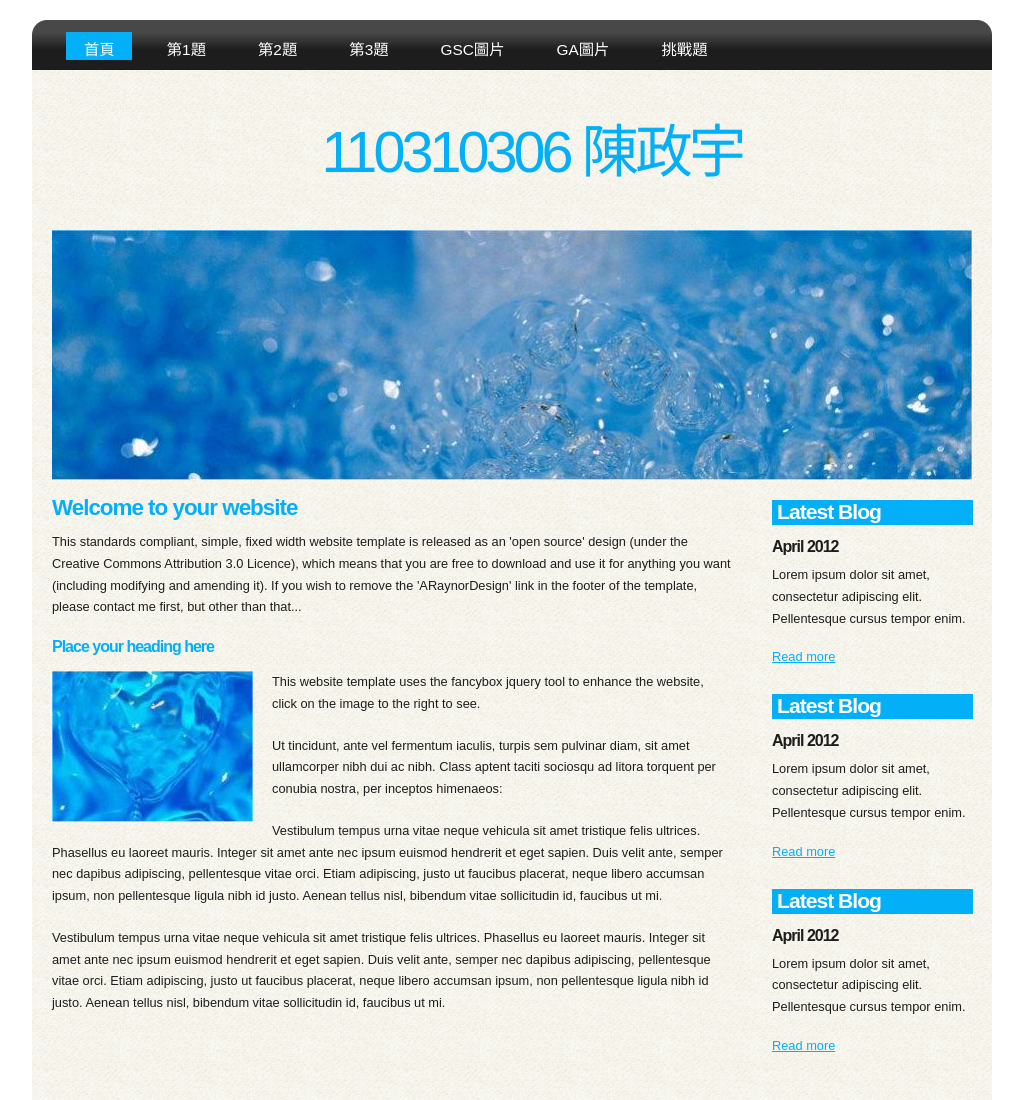
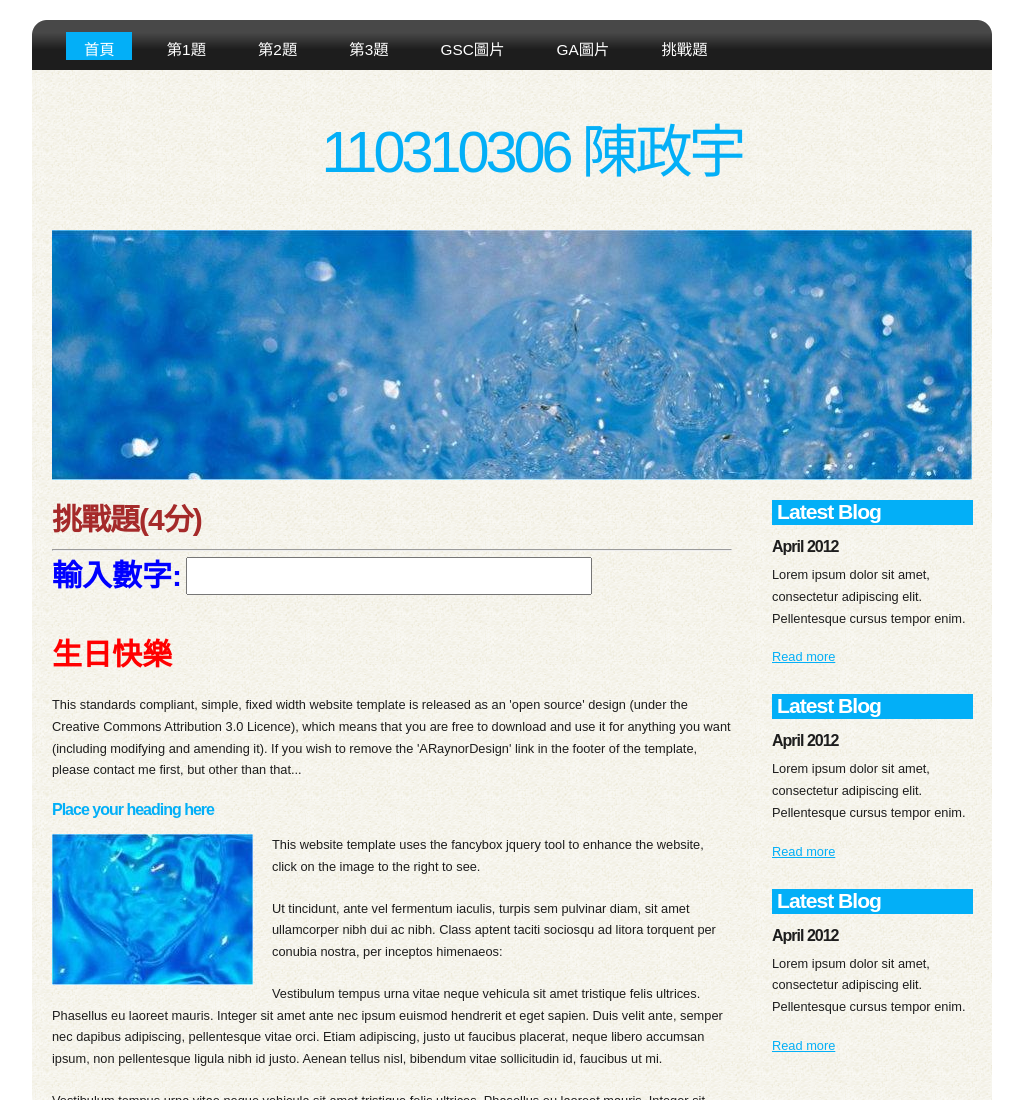
Before and after one commit to maomaoyu6666/midtest, a plain HTML site: page a6.html in a window 1280 px wide. Shown: the top 1100 px of the page, without its empty margins (128-1151 px from the left). Drawn offline with Linux system fonts and the light colour scheme.

Commit message:
Add files via upload

```diff
--- a/a6.html
+++ b/a6.html
@@ -34,6 +34,22 @@
 
     gtag('config', 'G-ZRRBMN96WL');
   </script>
+  <script type="text/javascript">
+    function changeFontSize() {
+      var inputValue = document.getElementById("t1").value;
+      var fontSize = parseInt(inputValue);
+
+      // 判斷輸入的數字是否有效
+      if (!isNaN(fontSize) && fontSize > 0) {
+        // 根據數字大小改變字型大小，設為最大300px，最小20px
+        fontSize = Math.min(Math.max(fontSize, 20), 300);
+        document.getElementById("birthdayMessage").style.fontSize = fontSize + "px";
+      } else {
+        document.getElementById("birthdayMessage").style.fontSize = "20px";  // 輸入無效時設為預設大小
+        alert("請輸入有效的數字！");
+      }
+    }
+  </script>
 </head>
 
 <body>
@@ -64,7 +80,16 @@
       </div><!--close banner_image-->
       <div id="content">
         <div class="content_item">
-          <h1>Welcome to your website</h1>
+          <h1 class="s4">挑戰題(4分)</h1>
+          <hr>
+          <div class="form-group">
+            <label class="s3" for="name">輸入數字:</label>
+            <input id="t1" type="text" class="s2" size="20" oninput="changeFontSize()">
+          </div>
+          <br>
+          <div class="form-group">
+            <label id="birthdayMessage" class="s2">生日快樂</label>
+          </div>
           <p>This standards compliant, simple, fixed width website template is released as an 'open source' design (under the Creative Commons Attribution 3.0 Licence), which means that you are free to download and use it for anything you want (including modifying and amending it). If you wish to remove the 'ARaynorDesign' link in the footer of the template, please contact me first, but other than that...</p>
           <h3>Place your heading here</h3>
           <div style="width:200px; float:left; padding: 0px 20px 10px 0px;"><img alt="image" src="images/image.jpg" /></div>
@@ -73,7 +98,6 @@
           <p>Vestibulum tempus urna vitae neque vehicula sit amet tristique felis ultrices. Phasellus eu laoreet mauris. Integer sit amet ante nec ipsum euismod hendrerit et eget sapien. Duis velit ante, semper nec dapibus adipiscing, pellentesque vitae orci. Etiam adipiscing, justo ut faucibus placerat, neque libero accumsan ipsum, non pellentesque ligula nibh id justo. Aenean tellus nisl, bibendum vitae sollicitudin id, faucibus ut mi.</p>
           <p>Vestibulum tempus urna vitae neque vehicula sit amet tristique felis ultrices. Phasellus eu laoreet mauris. Integer sit amet ante nec ipsum euismod hendrerit et eget sapien. Duis velit ante, semper nec dapibus adipiscing, pellentesque vitae orci. Etiam adipiscing, justo ut faucibus placerat, neque libero accumsan ipsum, non pellentesque ligula nibh id justo. Aenean tellus nisl, bibendum vitae sollicitudin id, faucibus ut mi.</p>
         </div><!--close content_item-->
-
         <div class="sidebar_container">
           <div class="sidebar">
             <div class="sidebar_item">
```
Lines whose indentation alone changed are shown as unchanged.
